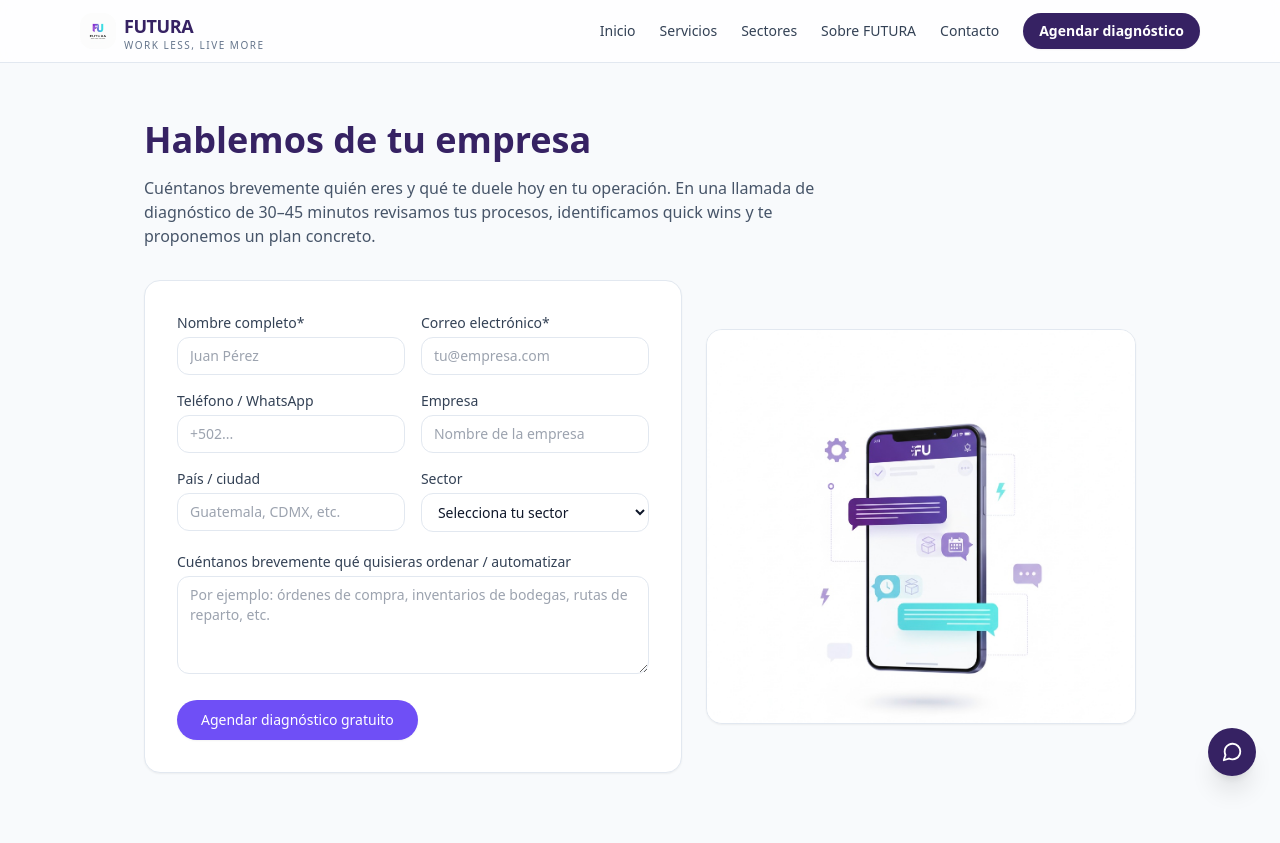
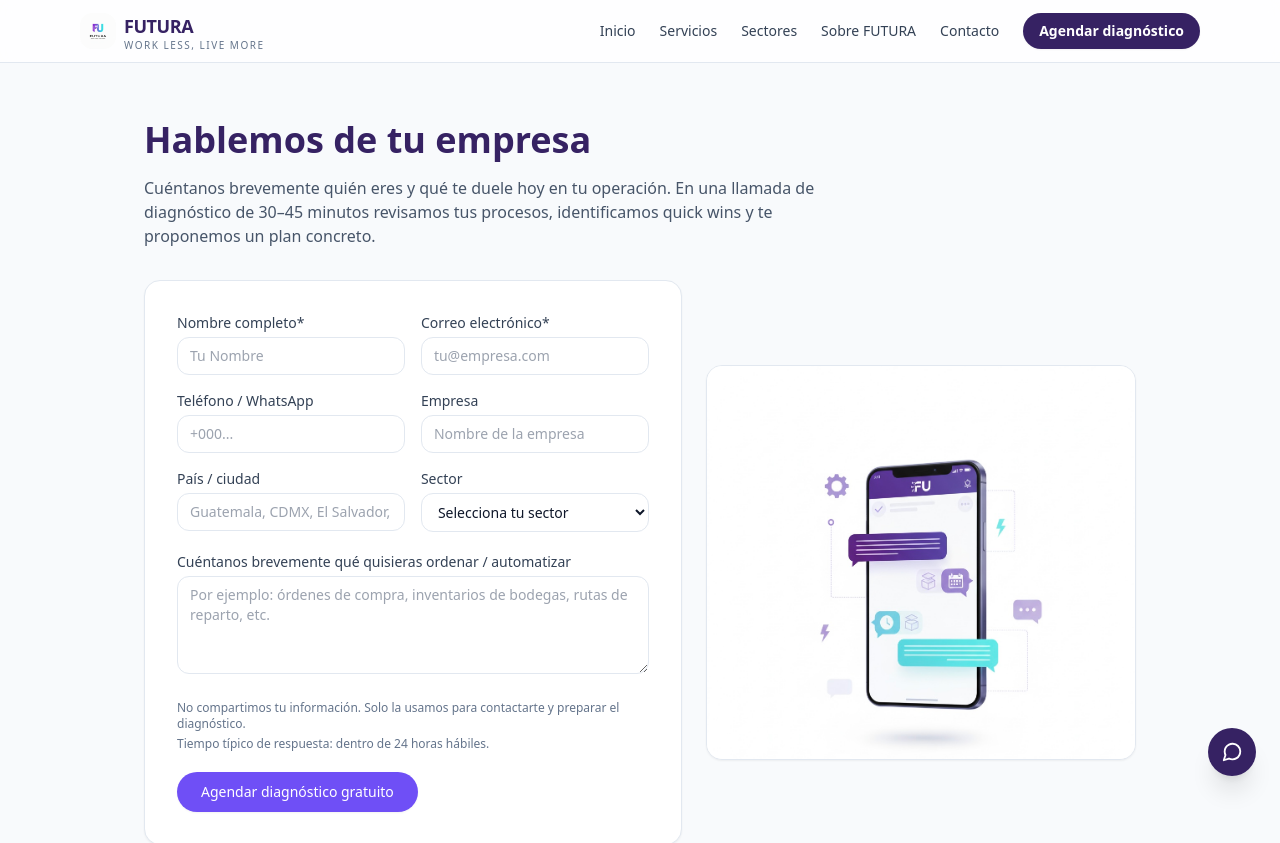
Before and after one commit to LuiisGo/futura-site, a Next.js app: page /contacto in a window 1280 px wide. Shown: the top 843 px of the page. Built offline with nearby package versions, Linux system fonts and the light colour scheme.

Commit message:
Update ContactForm.tsx

```diff
--- a/components/common/ContactForm.tsx
+++ b/components/common/ContactForm.tsx
@@ -86,7 +86,7 @@ export default function ContactForm() {
             onChange={handleChange}
             required
             className="w-full rounded-xl border border-slate-200 px-3 py-2 text-sm focus:outline-none focus:ring-2 focus:ring-[#6f4ff6]"
-            placeholder="Juan Pérez"
+            placeholder="Tu Nombre"
           />
         </div>
 
@@ -114,7 +114,7 @@ export default function ContactForm() {
             value={form.phone}
             onChange={handleChange}
             className="w-full rounded-xl border border-slate-200 px-3 py-2 text-sm focus:outline-none focus:ring-2 focus:ring-[#6f4ff6]"
-            placeholder="+502..."
+            placeholder="+000..."
           />
         </div>
 
@@ -140,7 +140,7 @@ export default function ContactForm() {
             value={form.country}
             onChange={handleChange}
             className="w-full rounded-xl border border-slate-200 px-3 py-2 text-sm focus:outline-none focus:ring-2 focus:ring-[#6f4ff6]"
-            placeholder="Guatemala, CDMX, etc."
+            placeholder="Guatemala, CDMX, El Salvador, etc."
           />
         </div>
 
@@ -182,6 +182,14 @@ export default function ContactForm() {
           placeholder="Por ejemplo: órdenes de compra, inventarios de bodegas, rutas de reparto, etc."
         />
       </div>
+<div className="space-y-1">
+  <p className="text-xs text-slate-500">
+    No compartimos tu información. Solo la usamos para contactarte y preparar el diagnóstico.
+  </p>
+  <p className="text-xs text-slate-500">
+    Tiempo típico de respuesta: dentro de 24 horas hábiles.
+  </p>
+</div>
 
       <button
         type="submit"
```
